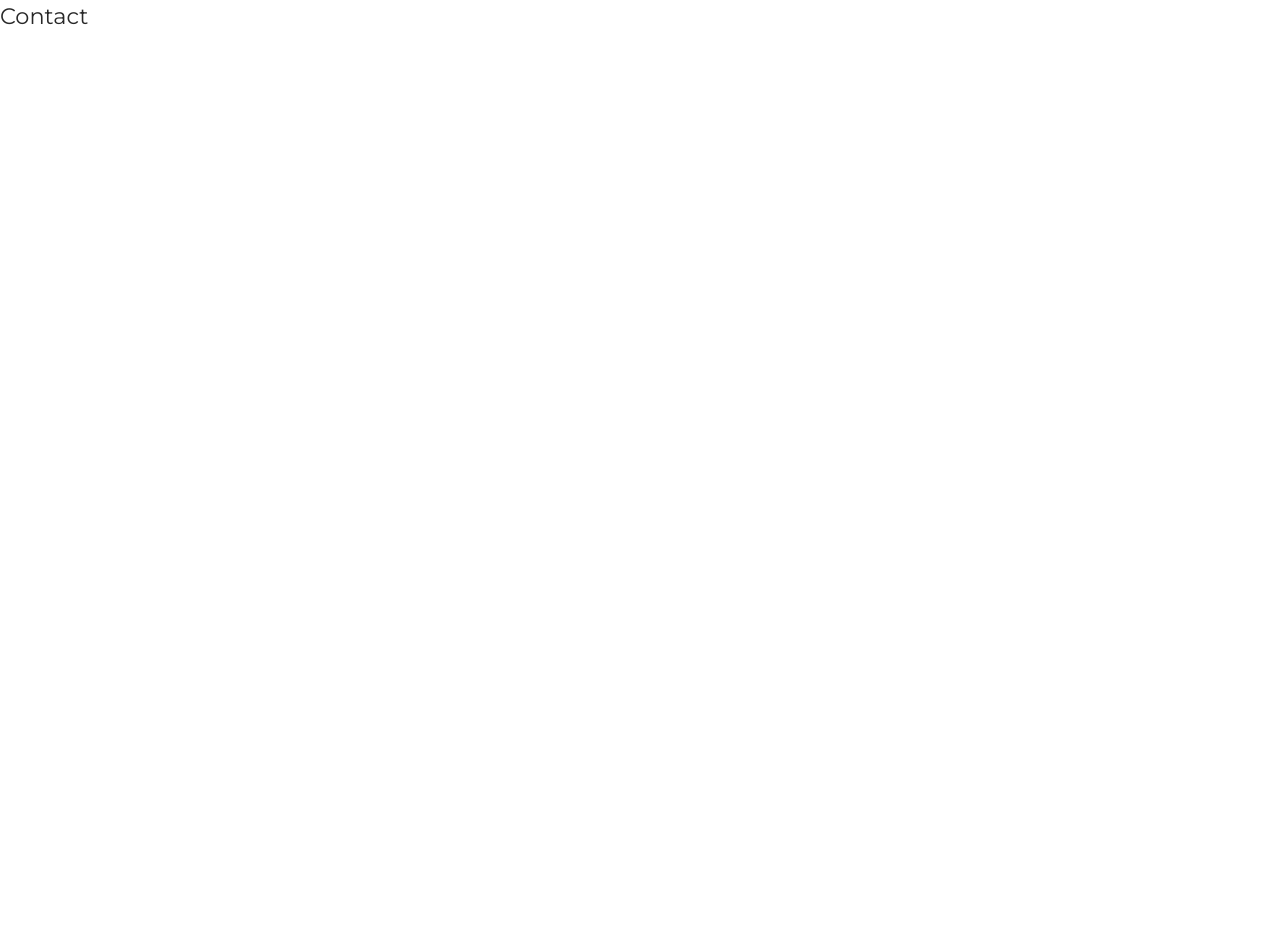
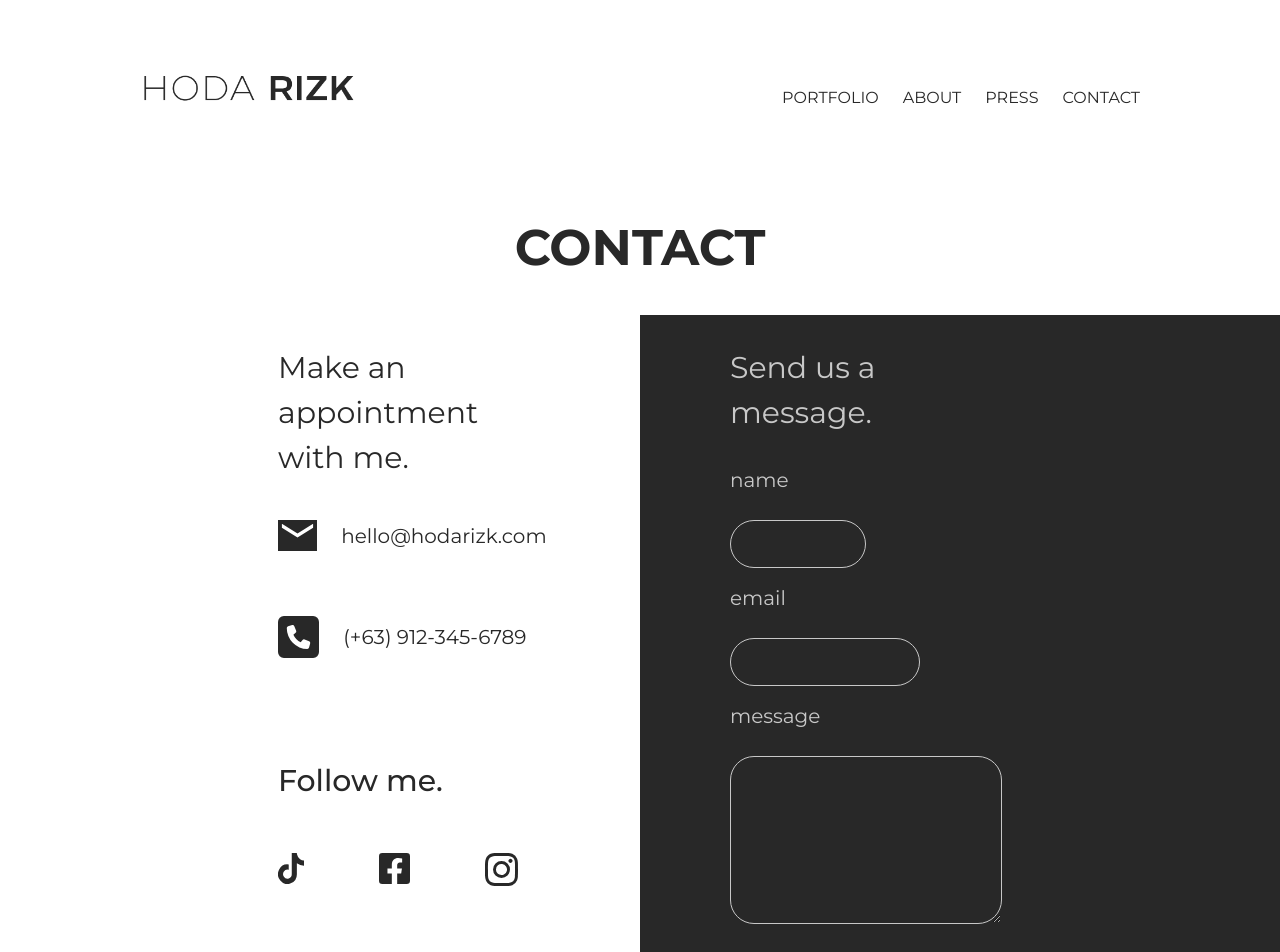
Before and after one commit to avron22/hoda_website, a React (Vite) app: page /contact in a window 1280 px wide. Shown: the top 952 px of the page. Before the commit the page ends 800 px from the top, so only its background shows below. Built offline with nearby package versions, Linux system fonts and the light colour scheme.

Commit message:
Update Contact.tsx
finish contact page desktop view

```diff
--- a/src/pages/Contact.tsx
+++ b/src/pages/Contact.tsx
@@ -1,7 +1,66 @@
+import Navbar from "../components/Navbar"
+
 export default function Contact(){
   return (
     <>
-    <h1>Contact</h1>
+    <div>
+      <div className="pt-[60px] px-[140px]">
+        <Navbar />
+      </div>
+      <section className="flex flex-col justify-between">
+          <h1 className="text-[50px] font-bold text-center pt-[100px] pb-[30px]">CONTACT</h1>
+          <div className="flex min-h-[60vh]">
+            {/*LEFT COLUMN */}
+            <div className="w-[50%] pl-[278px] pt-[30px] pr-[90px]">
+              <h1 className="text-[30px]">Make an appointment with me.</h1>
+              <div className="flex flex-col gap-[65px] pt-10">
+                <div className="flex gap-6 items-center">
+                  <img src="/src/assets/ICONS/EMAIL_FILL_ICON.svg" alt="" />
+                  <p className="text-[20px]">hello@hodarizk.com</p>
+                </div>
+                <div className="flex gap-6 items-center">
+                  <img src="/src/assets/ICONS/PHONE_FILL_ICON.svg" alt="" />
+                  <p className="text-[20px]">(+63) 912-345-6789</p>
+                </div>
+              </div>
+              <div className="flex flex-col justify-center pt-[100px] gap-[50px]">
+              <p className="text-[30px] font-medium">Follow me.</p>
+                <div className="flex gap-[75px]">
+                    <a href="/"><img src="/src/assets/ICONS/TIKTOK_FILL_ICON.svg" alt="TIKTOK" /></a>
+                    <a href="/"><img src="/src/assets/ICONS/FB_FILL_ICON.svg" alt="FACEBOOK" /></a>
+                    <a href="/"><img src="/src/assets/ICONS/IG_FILL_ICON.svg" alt="INSTAGRAM" /></a>
+                </div>
+              </div>
+            </div>
+            {/*RIGHT COLUMN */}
+            <div className="w-[50%] pr-[278px] pt-[30px] pl-[90px] pb-[115px] text-[var(--accent)] bg-[var(--text)]">
+              <h1 className="text-[30px] pb-[30px]">Send us a message.</h1>
+              <form action="submit" className="text-[20px] flex flex-col gap-[15px]">
+                <p className="pb-[10px]">name</p>
+                <input type="text" name="name" id="name" required
+                       autoComplete="name"
+                       className="w-[50%] text-[20px] px-4 py-2 border border-[var(--accent)] rounded-full bg-transparent focus:outline-none focus:border-amber-300"
+                />
+                <p className="pb-[10px]">email</p>
+                <input type="text" name="email" id="email" required
+                       autoComplete="email"
+                       className="w-[70%] text-[20px] px-4 py-2 border border-[var(--accent)] rounded-full bg-transparent focus:outline-none focus:border-amber-300"
+                />
+                <p className="pb-[10px]">message</p>
+                <textarea rows={5} name="message" id="message" required
+                          autoComplete="message"
+                          className="w-full text-[20px] px-4 py-2 border border-[var(--accent)] rounded-3xl bg-transparent focus:outline-none focus:border-amber-300"
+                />
+
+                <button type="submit"
+                        className="w-[30%] mt-[30px] px-6 py-3 bg-[var(--bg)] text-[var(--text)] font-medium italic rounded-full hover:bg-amber-200 transition">
+                        SEND
+                </button>
+              </form>
+            </div>
+          </div>
+      </section>
+    </div>
     </>
   );
 }
```
